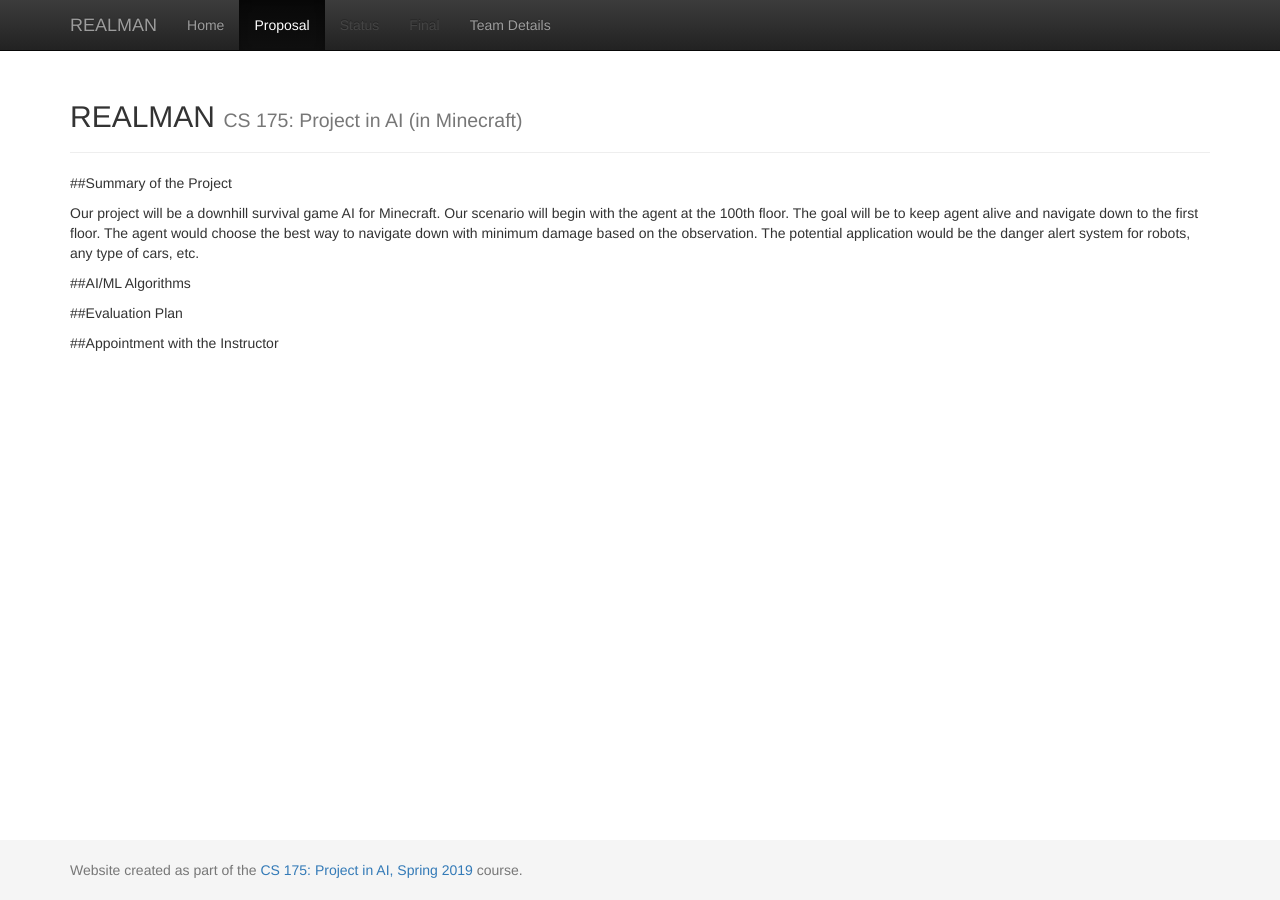
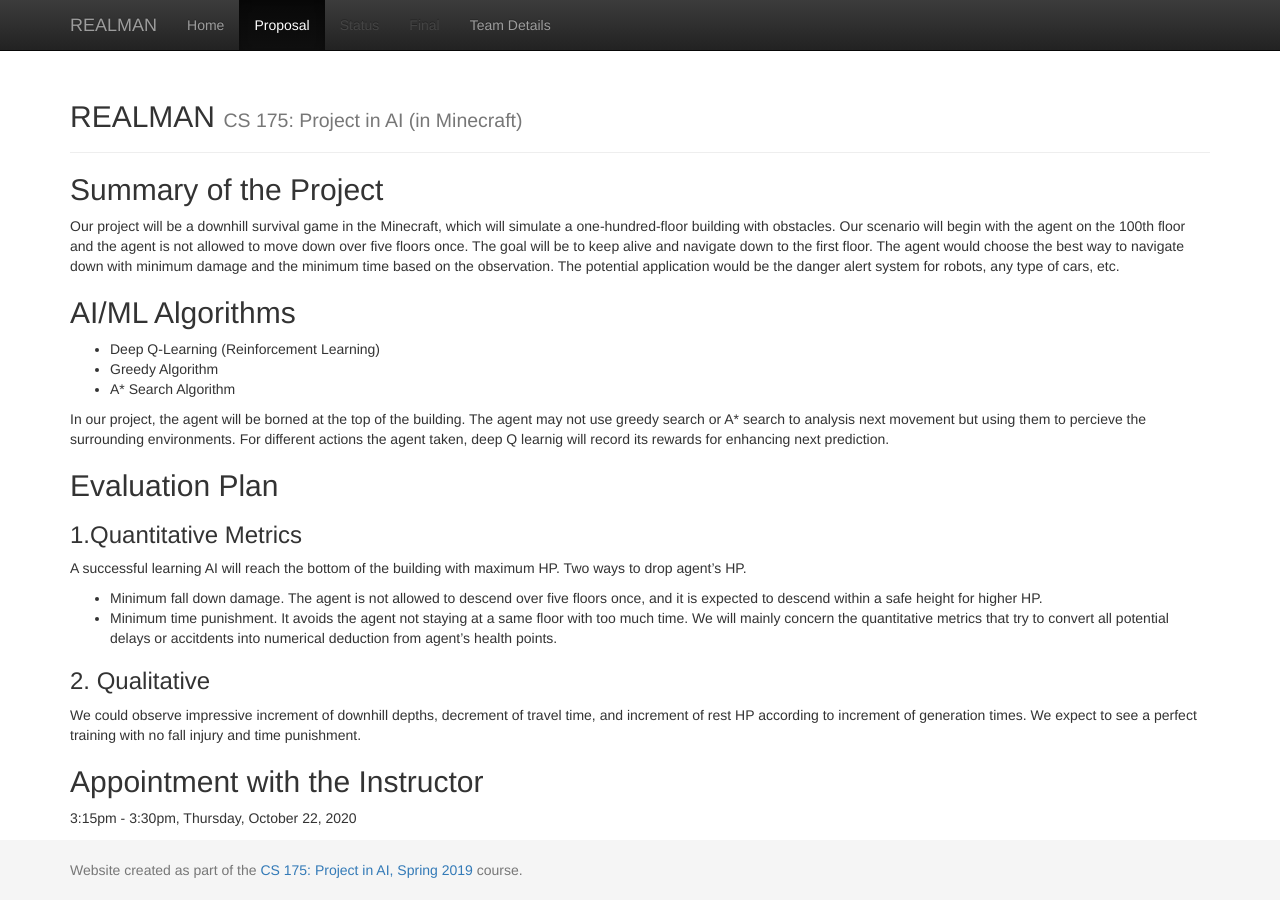
Before and after one commit to JackZhaoYK/REALMAN, a Jekyll site: the page built from docs/proposal.md, in a window 1280 px wide. Built offline with Jekyll 4.4.1, drawn with Linux system fonts in a browser that asks for light colours.

Commit message:
proposal

```diff
--- a/docs/proposal.md
+++ b/docs/proposal.md
@@ -3,20 +3,31 @@ layout: default
 title: Proposal
 ---
 
-##Summary of the Project
+## Summary of the Project
 
-Our project will be a downhill survival game AI for Minecraft. Our scenario will begin with the agent at the 100th floor. The goal will be to keep agent alive and navigate down to the first floor. The agent would choose the best way to navigate down with minimum damage based on the observation. The potential application would be the danger alert system for robots, any type of cars, etc.
+Our project will be a downhill survival game in the Minecraft, which will simulate a one-hundred-floor building with obstacles. Our scenario will begin with the agent on the 100th floor and the agent is not allowed to move down over five floors once. The goal will be to keep alive and navigate down to the first floor. The agent would choose the best way to navigate down with minimum damage and the minimum time based on the observation. The potential application would be the danger alert system for robots, any type of cars, etc.
 
 
 
+## AI/ML Algorithms
+- Deep Q-Learning (Reinforcement Learning)
+- Greedy Algorithm
+- A* Search Algorithm
+
+In our project, the agent will be borned at the top of the building. The agent may not use greedy search or A* search to analysis next movement but using them to  percieve the surrounding environments. For different actions the agent taken, deep Q learnig will record its rewards for enhancing next prediction.
 
 
-##AI/ML Algorithms
+## Evaluation Plan
+### 1.Quantitative Metrics
+
+A successful learning AI will reach the bottom of the building with maximum HP. Two ways to drop agent's HP.
+- Minimum fall down damage. The agent is not allowed to descend over five floors once, and it is expected to descend within a safe height for higher HP.
+- Minimum time punishment. It avoids the agent not staying at a same floor with too much time.
+We will mainly concern the quantitative metrics that try to convert all potential delays or accitdents into numerical deduction from agent's health points.
+
+### 2. Qualitative
+We could observe impressive increment of downhill depths, decrement of travel time, and increment of rest HP according to increment of generation times. We expect to see a perfect training with no fall injury and time punishment.
 
 
-
-##Evaluation Plan
-
-
-
-##Appointment with the Instructor
+## Appointment with the Instructor
+3:15pm - 3:30pm, Thursday, October 22, 2020
```
Also changed, not shown: 1 other file.
